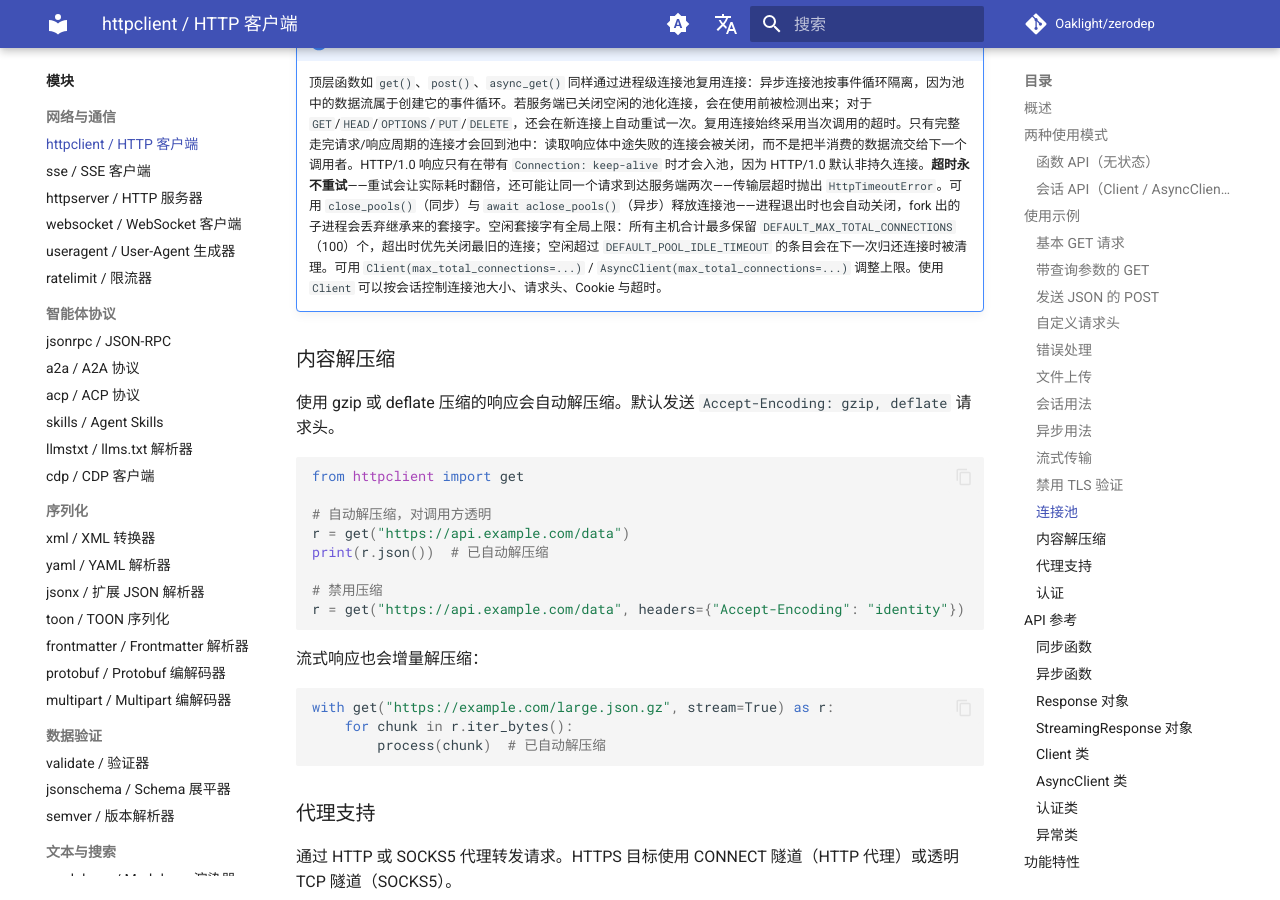
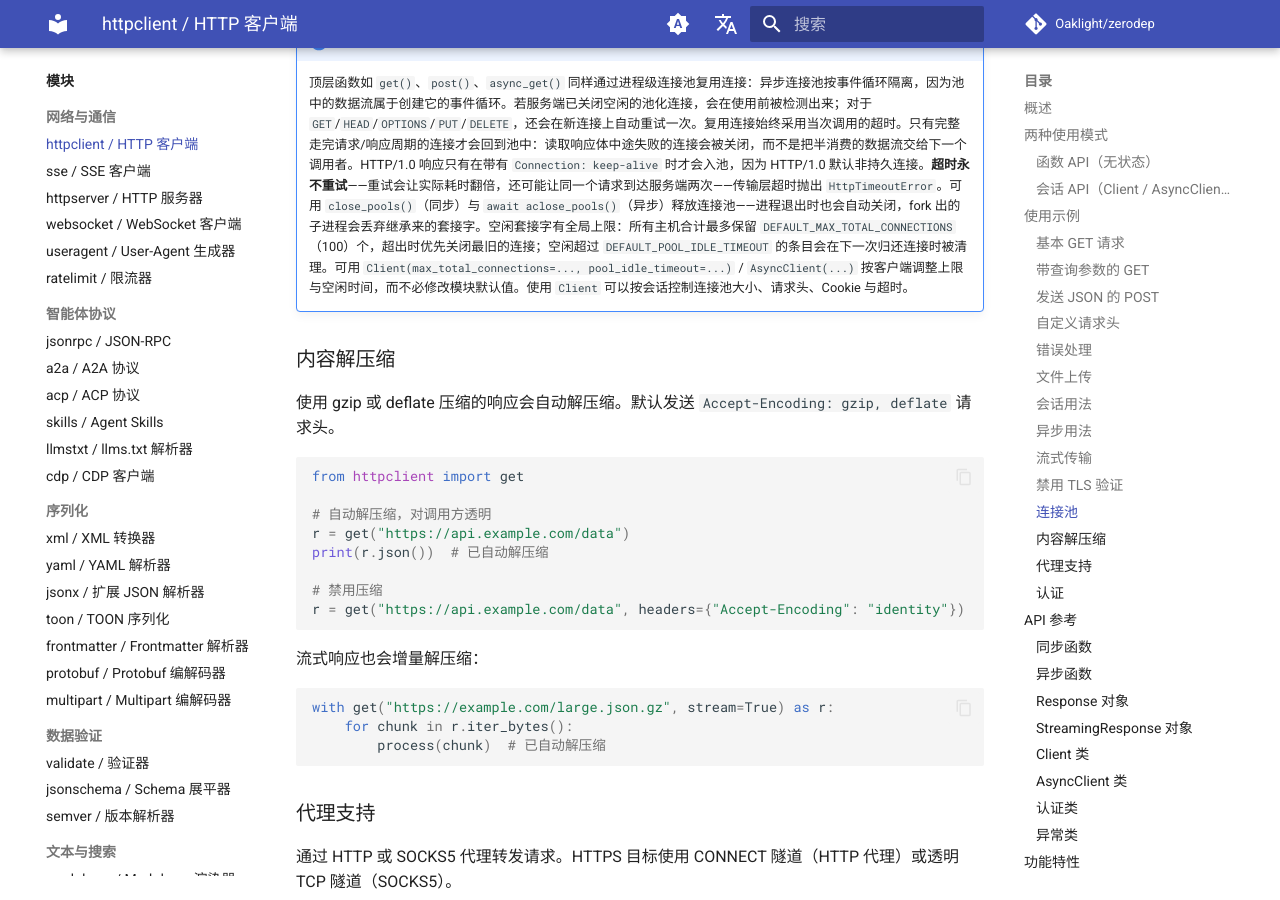
Before and after one commit to Oaklight/zerodep, an MkDocs documentation site: the page built from docs/modules/httpclient.md, in a window 1280 px wide and 900 px high, scrolled down 4849 px. Built offline with MkDocs 1.6.1 and Material for MkDocs 9.7.7, drawn with Linux system fonts in a browser that asks for light colours; comment, search, counter and statistics services are not loaded; some of the changed text lies outside the part shown.

Commit message:
docs(httpclient)：pool_idle_timeout 可按客户端配置
记录新参数（#219）。

````diff
--- a/docs/modules/httpclient.md
+++ b/docs/modules/httpclient.md
@@ -222,7 +222,7 @@ with Client(pool_size=20) as client:
 ```
 
 !!! note "无状态函数"
-    顶层函数如 `get()`、`post()`、`async_get()` 同样通过进程级连接池复用连接：异步连接池按事件循环隔离，因为池中的数据流属于创建它的事件循环。若服务端已关闭空闲的池化连接，会在使用前被检测出来；对于 `GET`/`HEAD`/`OPTIONS`/`PUT`/`DELETE`，还会在新连接上自动重试一次。复用连接始终采用当次调用的超时。只有完整走完请求/响应周期的连接才会回到池中：读取响应体中途失败的连接会被关闭，而不是把半消费的数据流交给下一个调用者。HTTP/1.0 响应只有在带有 `Connection: keep-alive` 时才会入池，因为 HTTP/1.0 默认非持久连接。**超时永不重试**——重试会让实际耗时翻倍，还可能让同一个请求到达服务端两次——传输层超时抛出 `HttpTimeoutError`。可用 `close_pools()`（同步）与 `await aclose_pools()`（异步）释放连接池——进程退出时也会自动关闭，fork 出的子进程会丢弃继承来的套接字。空闲套接字有全局上限：所有主机合计最多保留 `DEFAULT_MAX_TOTAL_CONNECTIONS`（100）个，超出时优先关闭最旧的连接；空闲超过 `DEFAULT_POOL_IDLE_TIMEOUT` 的条目会在下一次归还连接时被清理。可用 `Client(max_total_connections=...)` / `AsyncClient(max_total_connections=...)` 调整上限。使用 `Client` 可以按会话控制连接池大小、请求头、Cookie 与超时。
+    顶层函数如 `get()`、`post()`、`async_get()` 同样通过进程级连接池复用连接：异步连接池按事件循环隔离，因为池中的数据流属于创建它的事件循环。若服务端已关闭空闲的池化连接，会在使用前被检测出来；对于 `GET`/`HEAD`/`OPTIONS`/`PUT`/`DELETE`，还会在新连接上自动重试一次。复用连接始终采用当次调用的超时。只有完整走完请求/响应周期的连接才会回到池中：读取响应体中途失败的连接会被关闭，而不是把半消费的数据流交给下一个调用者。HTTP/1.0 响应只有在带有 `Connection: keep-alive` 时才会入池，因为 HTTP/1.0 默认非持久连接。**超时永不重试**——重试会让实际耗时翻倍，还可能让同一个请求到达服务端两次——传输层超时抛出 `HttpTimeoutError`。可用 `close_pools()`（同步）与 `await aclose_pools()`（异步）释放连接池——进程退出时也会自动关闭，fork 出的子进程会丢弃继承来的套接字。空闲套接字有全局上限：所有主机合计最多保留 `DEFAULT_MAX_TOTAL_CONNECTIONS`（100）个，超出时优先关闭最旧的连接；空闲超过 `DEFAULT_POOL_IDLE_TIMEOUT` 的条目会在下一次归还连接时被清理。可用 `Client(max_total_connections=..., pool_idle_timeout=...)` / `AsyncClient(...)` 按客户端调整上限与空闲时间，而不必修改模块默认值。使用 `Client` 可以按会话控制连接池大小、请求头、Cookie 与超时。
 
 ### 内容解压缩
 
````
Also changed, not shown: other parts of docs/modules/httpclient.md (+2 -0 lines), docs/changelog.md (+1 -1 lines).
